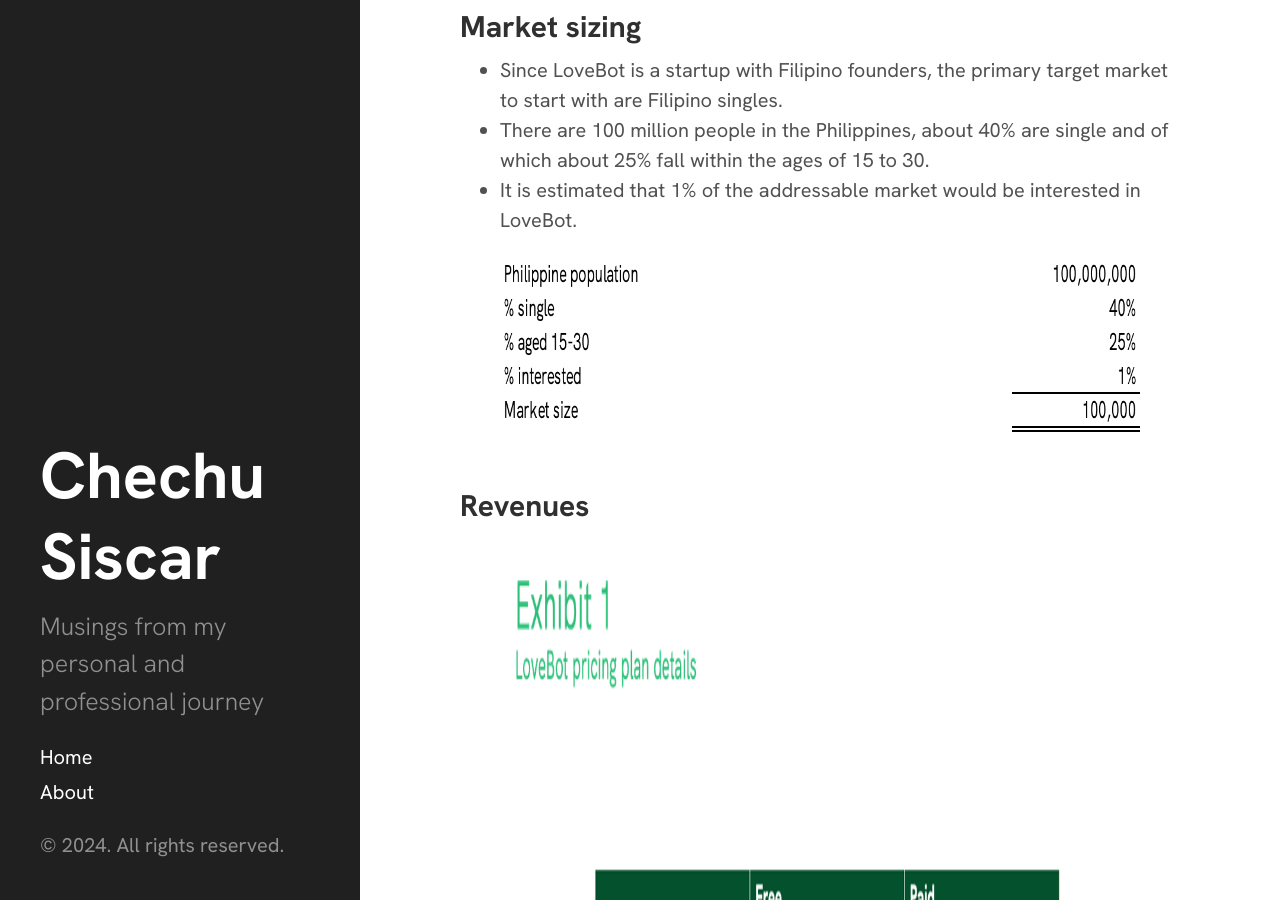
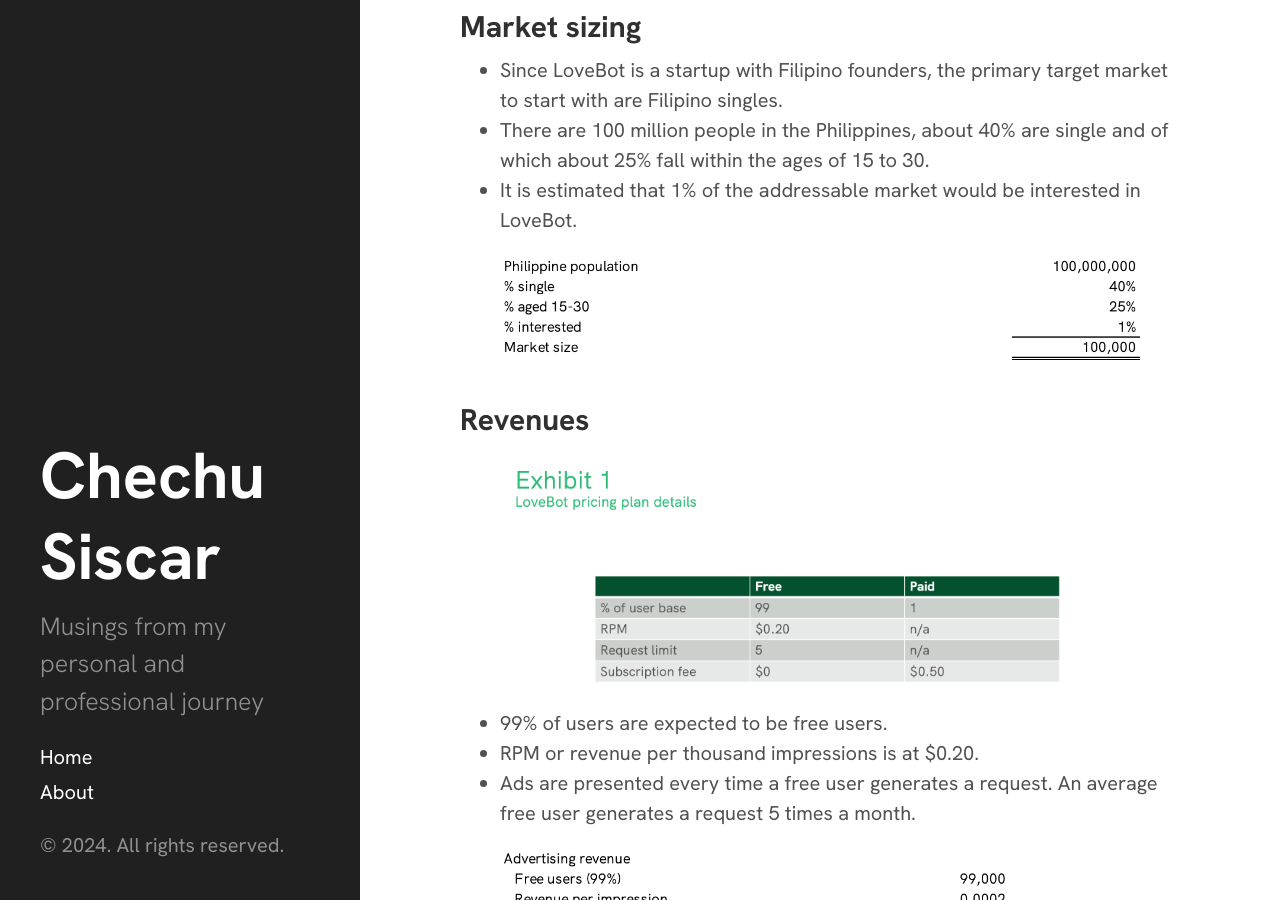
Before and after one commit to chechusiscar/blog, a Jekyll site: the page built from _posts/2024-02-03-lovebot.markdown, in a window 1280 px wide and 900 px high, scrolled down 1545 px. Built offline with Jekyll 4.4.1, drawn with Linux system fonts in a browser that asks for light colours.

Commit message:
Simplify image logic

```diff
--- a/_posts/2024-02-03-lovebot.markdown
+++ b/_posts/2024-02-03-lovebot.markdown
@@ -31,20 +31,16 @@
 - Since LoveBot is a startup with Filipino founders, the primary target market to start with are Filipino singles.
 - There are 100 million people in the Philippines, about 40% are single and of which about 25% fall within the ages of 15 to 30.
 - It is estimated that 1% of the addressable market would be interested in LoveBot.
-<figure class="kg-card kg-image-card"><img src="{{ site.baseurl }}content/images/2024/02/image-2.png" class="kg-image" alt="" loading="lazy" width="1080" height="212" srcset="{{ site.baseurl }}content/images/size/w600/2024/02/image-2.png 600w,{{ site.baseurl }}content/images/size/w1000/2024/02/image-2.png 1000w,{{ site.baseurl }}content/images/2024/02/image-2.png 1080w" sizes="(min-width: 720px) 720px"></figure>
+<figure class="kg-card kg-image-card"><img src="{{ site.baseurl }}content/images/2024/02/image-2.png" class="kg-image" alt="" loading="lazy" width="100%"></figure>
 ## **Revenues**
-<figure class="kg-card kg-image-card"><img src="{{ site.baseurl }}content/images/2024/02/image.png" class="kg-image" alt="" loading="lazy" width="1764" height="632" srcset="{{ site.baseurl }}content/images/size/w600/2024/02/image.png 600w,{{ site.baseurl }}content/images/size/w1000/2024/02/image.png 1000w,{{ site.baseurl }}content/images/size/w1600/2024/02/image.png 1600w,{{ site.baseurl }}content/images/2024/02/image.png 1764w" sizes="(min-width: 720px) 720px"></figure>
+<figure class="kg-card kg-image-card"><img src="{{ site.baseurl }}content/images/2024/02/image.png" class="kg-image" alt="" loading="lazy" width="100%"></figure>
 - 99% of users are expected to be free users.
 - RPM or revenue per thousand impressions is at $0.20.
 - Ads are presented every time a free user generates a request. An average free user generates a request 5 times a month.
-<figure class="kg-card kg-image-card"><img src="{{ site.baseurl }}content/images/2024/02/image-1.png" class="kg-image" alt="" loading="lazy" width="1080" height="312" srcset="{{ site.baseurl }}content/images/size/w600/2024/02/image-1.png 600w,{{ site.baseurl }}content/images/size/w1000/2024/02/image-1.png 1000w,{{ site.baseurl }}content/images/2024/02/image-1.png 1080w" sizes="(min-width: 720px) 720px"></figure>
+<figure class="kg-card kg-image-card"><img src="{{ site.baseurl }}content/images/2024/02/image-1.png" class="kg-image" alt="" loading="lazy" width="100%"></figure>
 
 #### Sample insights
-<button class="kg-toggle-card-icon" aria-label="Expand toggle to read content">
-                    <svg id="Regular" xmlns="http://www.w3.org/2000/svg" viewbox="0 0 24 24">
-                        <path class="cls-1" d="M23.25,7.311,12.53,18.03a.749.749,0,0,1-1.06,0L.75,7.311"></path>
-                    </svg>
-                </button>
+
 
 - Even though paid users account for 1% of the user base, they generate ~83% of revenues.
 - Having said this, the free offering may still have merit since free users may ultimately be converted to paid users.
@@ -59,7 +55,7 @@
 - LoveBot will not incur costs for salaries, rent, and utilities because the founders decided not to take a salary and that they would operate from their basement.
 
 ### Model selection
-<figure class="kg-card kg-image-card"><img src="{{ site.baseurl }}content/images/2024/02/image-3.png" class="kg-image" alt="" loading="lazy" width="1768" height="968" srcset="{{ site.baseurl }}content/images/size/w600/2024/02/image-3.png 600w,{{ site.baseurl }}content/images/size/w1000/2024/02/image-3.png 1000w,{{ site.baseurl }}content/images/size/w1600/2024/02/image-3.png 1600w,{{ site.baseurl }}content/images/2024/02/image-3.png 1768w" sizes="(min-width: 720px) 720px"></figure>
+<figure class="kg-card kg-image-card"><img src="{{ site.baseurl }}content/images/2024/02/image-3.png" class="kg-image" alt="" loading="lazy" width="100%"></figure>
 
 **Additional information — provide if asked**
 
@@ -67,25 +63,17 @@
 - Both prompt and completion are counted in determining the total cost based on tokens.
 
 #### Sample insights
-<button class="kg-toggle-card-icon" aria-label="Expand toggle to read content">
-                    <svg id="Regular" xmlns="http://www.w3.org/2000/svg" viewbox="0 0 24 24">
-                        <path class="cls-1" d="M23.25,7.311,12.53,18.03a.749.749,0,0,1-1.06,0L.75,7.311"></path>
-                    </svg>
-                </button>
+
 
 - OpenAI&nbsp;charges more per token for the more advanced models.
 - The Babbage and Ada models should not be chosen since the output deviates from the specific prompt given by the user.
 - DaVinci and Curie models produce identical results, with&nbsp;Curie&nbsp;costing 1/10 of&nbsp;DaVinci,&nbsp;making&nbsp;Curie&nbsp;the optimal choice.
 
 ## Profit calculation
-<figure class="kg-card kg-image-card"><img src="{{ site.baseurl }}content/images/2024/02/image-4.png" class="kg-image" alt="" loading="lazy" width="1080" height="558" srcset="{{ site.baseurl }}content/images/size/w600/2024/02/image-4.png 600w,{{ site.baseurl }}content/images/size/w1000/2024/02/image-4.png 1000w,{{ site.baseurl }}content/images/2024/02/image-4.png 1080w" sizes="(min-width: 720px) 720px"></figure>
+<figure class="kg-card kg-image-card"><img src="{{ site.baseurl }}content/images/2024/02/image-4.png" class="kg-image" alt="" loading="lazy" width="100%"></figure>
 
 #### Sample insights
-<button class="kg-toggle-card-icon" aria-label="Expand toggle to read content">
-                    <svg id="Regular" xmlns="http://www.w3.org/2000/svg" viewbox="0 0 24 24">
-                        <path class="cls-1" d="M23.25,7.311,12.53,18.03a.749.749,0,0,1-1.06,0L.75,7.311"></path>
-                    </svg>
-                </button>
+
 
 - Since cost per request surpasses advertising revenues per request,&nbsp;LoveBot&nbsp;may consider decreasing the limit for free users.&nbsp;
 - As a percentage of revenue, net profit seems to be highly attractive, but the sufficiency of the absolute figure needs to be benchmarked against similar startups.
@@ -95,22 +83,14 @@
 Although LoveBot appears to be profitable, what are the risks surrounding its implementation and how can these be addressed by the company?
 
 #### Sample insights: Competitive risk
-<button class="kg-toggle-card-icon" aria-label="Expand toggle to read content">
-                    <svg id="Regular" xmlns="http://www.w3.org/2000/svg" viewbox="0 0 24 24">
-                        <path class="cls-1" d="M23.25,7.311,12.53,18.03a.749.749,0,0,1-1.06,0L.75,7.311"></path>
-                    </svg>
-                </button>
+
 
 1. there is nothing proprietary about the product; if business model is successful, there is nothing to stop new entrants
 2. the barriers to entry are very low — very limited programming knowledge is needed to make use of GPT-3
 3. supplier has significant bargaining power; without them, core product will cease to function; may increase pricing at any point
 
 #### Sample insights: Ethical considerations
-<button class="kg-toggle-card-icon" aria-label="Expand toggle to read content">
-                    <svg id="Regular" xmlns="http://www.w3.org/2000/svg" viewbox="0 0 24 24">
-                        <path class="cls-1" d="M23.25,7.311,12.53,18.03a.749.749,0,0,1-1.06,0L.75,7.311"></path>
-                    </svg>
-                </button>
+
 
 1. model can generate potentially harmful content
 2. question of authorship: if user takes suggestion verbatim, are they the author? ultimately, is their potential romantic interest interacting with the person or with AI?
```
